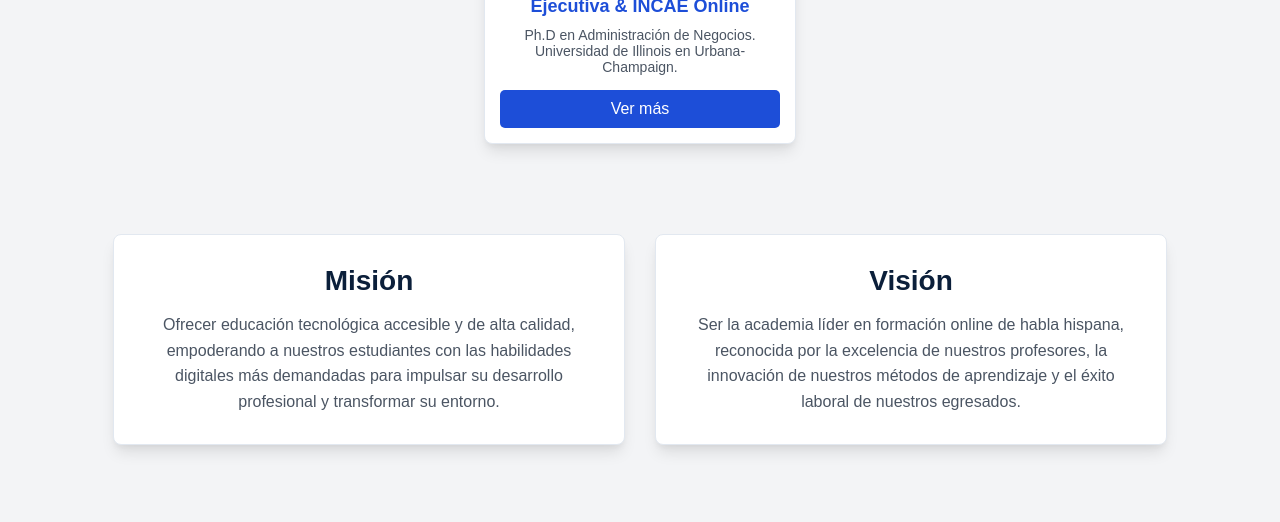
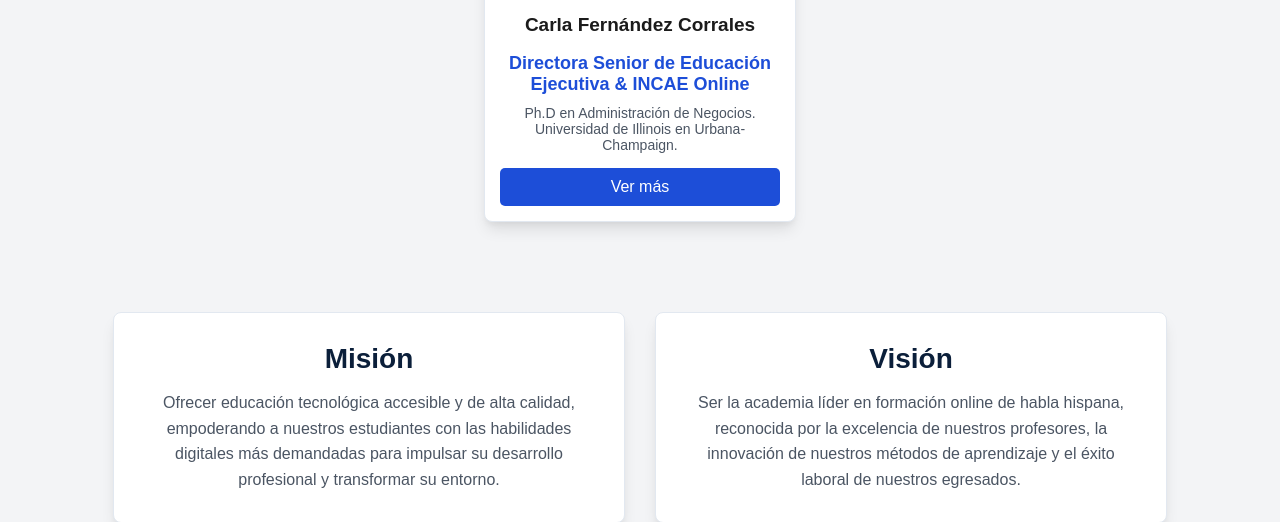
Before and after one commit to Fidelitas-Ambiente-Web-Cliente-Servidor/sc502-ln-practica1-sc502_ln_practica1_q2_2026_g7, a PHP site: page /profesores.html in a window 1280 px wide. Shown: the part 1061-1583 px from the top of the page. Run offline with PHP 8.4, Linux system fonts and the light colour scheme.

Commit message:
Tercer commit
se agregan los nombres de las personas a cada tarjeta y se ajusta el css

```diff
--- a/Tarea1/Tarea1/css/profesores.css
+++ b/Tarea1/Tarea1/css/profesores.css
@@ -73,6 +73,14 @@ section h2 {
     font-size: 18px;
 }
 
+.profesor h4 {
+    color: #1b1b1b;
+    font-size: 19px;
+    margin-top: 15px;
+    margin-bottom: 2px;
+    font-weight: bold;
+}
+
 .profesor p {
     margin: 0 0 15px 0;
     font-size: 14px;
@@ -136,6 +144,20 @@ section h2 {
     transition: transform 0.3s ease, box-shadow 0.3s ease;
 }
 
+.boton:hover {
+    background-color: #1e40af;
+    transform: translateY(-3px) scale(1.03);
+    box-shadow: 0 4px 12px rgba(29, 78, 216, 0.3);
+}
+
+.profesor:hover .boton {
+    background-color: #2563eb;
+}
+
+.boton {
+    transition: background-color 0.2s ease, transform 0.2s ease, box-shadow 0.2s ease;
+}
+
 
 .profesor,
 .tarjeta-identidad {
--- a/Tarea1/Tarea1/profesores.html
+++ b/Tarea1/Tarea1/profesores.html
@@ -34,7 +34,8 @@
             <div class="grupo-profesores">
 
                 <article class="profesor">
-                    <img src="https://incae.edu/wp-content/uploads/2024/03/Camelia-Ilie-Cardoza-INCAE.jpg" alt="Camelia Llie Cardoza">
+                    <img src="https://incae.edu/wp-content/uploads/2024/03/Camelia-Ilie-Cardoza-INCAE.jpg">
+                    <h4>Camelia Llie Cardoza</h4>
                     <h3>Rectora</h3>
                     <p>Doctorado en Administración de Empresas,
                     Universidad Pontificia de Comillas.</p>
@@ -42,21 +43,24 @@
                 </article>
 
                 <article class="profesor">
-                    <img src="https://incae.edu/wp-content/uploads/2024/03/Roy-Gerardo-Zuniga-INCAE.jpg" alt="Roy Gerardo Zúñiga">
+                    <img src="https://incae.edu/wp-content/uploads/2024/03/Roy-Gerardo-Zuniga-INCAE.jpg">
+                    <h4>Roy Gerardo Zúñiga</h4>
                     <h3>Vicerrector Académico</h3>
                     <p>Ph.D Ingeniería Industrial, énfasis en Estrategia de Operaciones y Dinámica de Sistemas.</p>
                     <a class="boton" href="profesores.html">Ver más</a>
                 </article>
 
                 <article class="profesor">
-                    <img src="https://incae.edu/wp-content/uploads/2024/03/Silke-Verena-Bucher-INCAE.jpg" alt="Silke Verena Bucher">
+                    <img src="https://incae.edu/wp-content/uploads/2024/03/Silke-Verena-Bucher-INCAE.jpg">
+                    <h4>Silke Verena Bucher</h4>
                     <h3>Decana de Facultad e Investigación</h3>
                     <p>Ph.D Gestión del Cambio Estratégico. Universidad de St. Gallen.</p>
                     <a class="boton" href="profesores.html">Ver más</a>
                 </article>
 
                 <article class="profesor">
-                    <img src="https://incae.edu/wp-content/uploads/2024/03/Carla-Fernandez-Corrales-INCAE-04.jpg" alt="Carla Fernández Corrales">
+                    <img src="https://incae.edu/wp-content/uploads/2024/03/Carla-Fernandez-Corrales-INCAE-04.jpg">
+                    <h4>Carla Fernández Corrales</h4>
                     <h3>Directora Senior de Educación Ejecutiva & INCAE Online</h3>
                     <p>Ph.D en Administración de Negocios. Universidad de Illinois en Urbana-Champaign.</p>
                     <a class="boton" href="profesores.html">Ver más</a>
```
